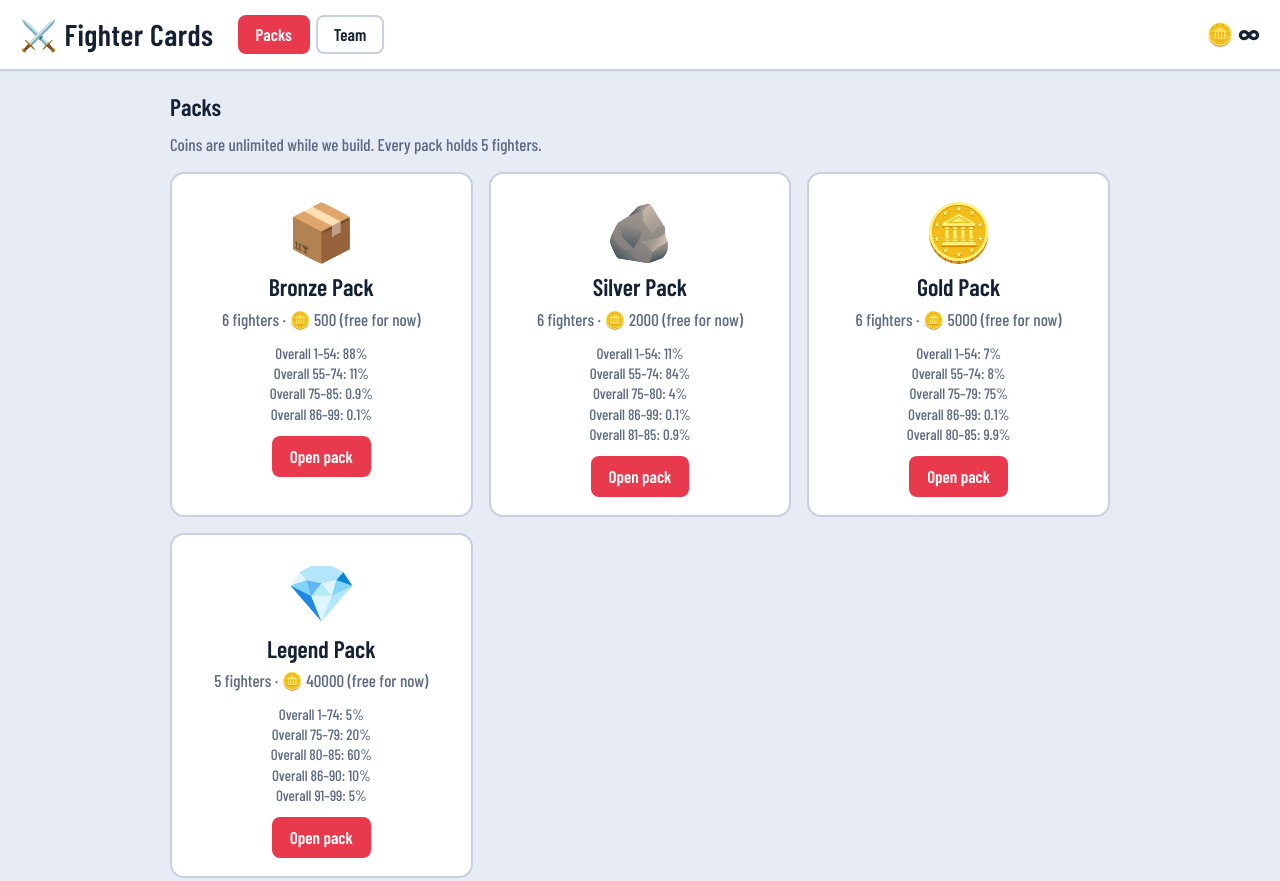
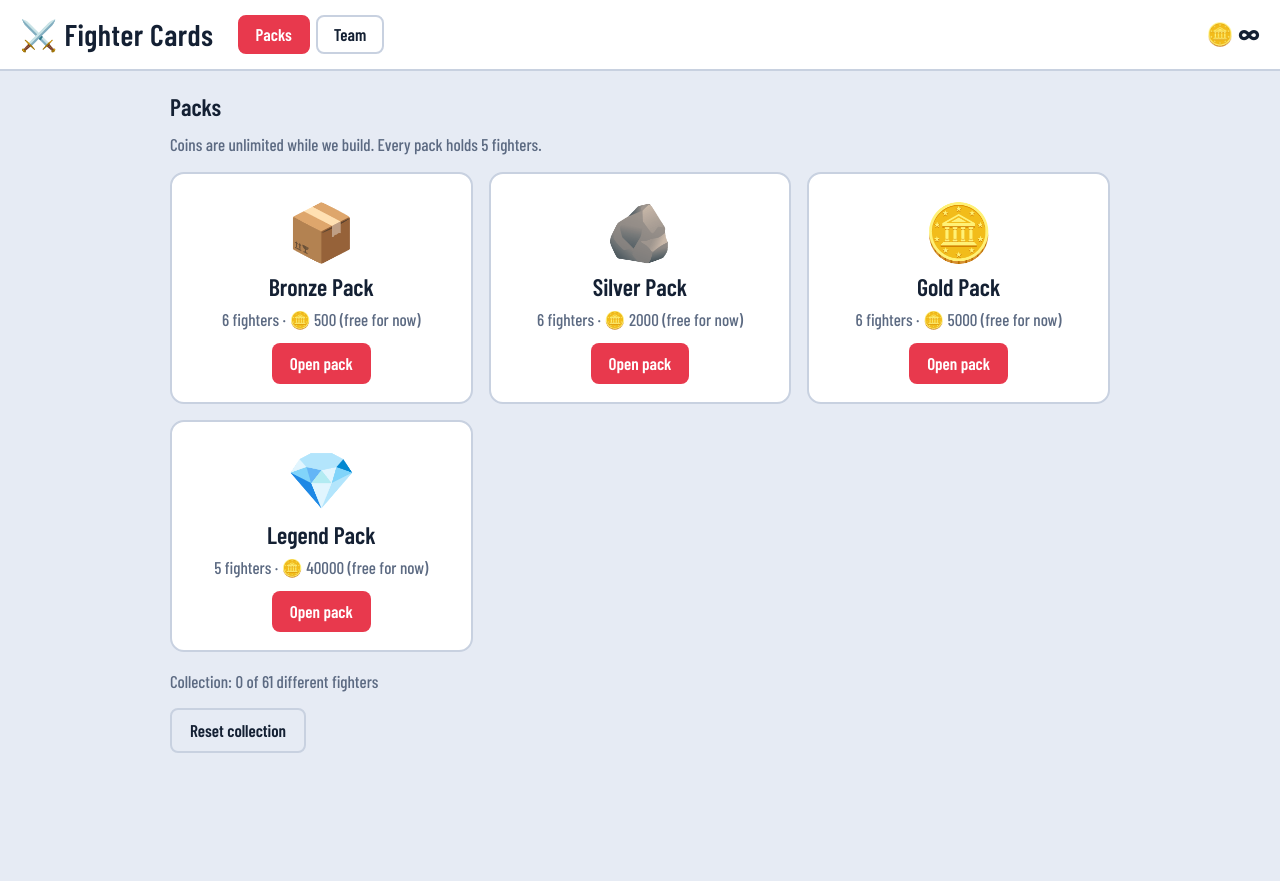
Before and after one commit to silks2/silks2.github.io, a plain HTML site: page card-thing.html in a window 1280 px wide. Shown: the top 881 px of the page. After the commit the page ends 800 px from the top, so only its background shows below. Drawn offline with nearby package versions, Linux system fonts and the light colour scheme; a web font is replaced by a local one.

Commit message:
Update card-thing.html

```diff
--- a/card-thing.html
+++ b/card-thing.html
@@ -184,7 +184,7 @@ function chem(){
 
 // ---- Packs ----
 function renderStore(){
-  $("#packs").innerHTML=PACKS.map((p,i)=>`<div class="pack"><div class="big">${esc(p.ico)}</div><h3>${esc(p.name)}</h3><p>${p.count} fighters · 🪙 ${p.cost} (free for now)</p><div class="odds">${p.odds.map(o=>`Overall ${o.min}–${o.max}: ${pct(p,o)}%`).join("<br>")}</div><button class="btn" data-pack="${i}">Open pack</button></div>`).join("");
+  $("#packs").innerHTML=PACKS.map((p,i)=>`<div class="pack"><div class="big">${esc(p.ico)}</div><h3>${esc(p.name)}</h3><p>${p.count} fighters · 🪙 ${p.cost} (free for now)</p><button class="btn" data-pack="${i}">Open pack</button></div>`).join("");
   $("#owned").textContent=`Collection: ${Object.keys(own).length} of ${CARDS.length} different fighters`;
 }
 const pct=(p,o)=>+(o.chance/p.odds.reduce((s,x)=>s+x.chance,0)*100).toFixed(1);
```
